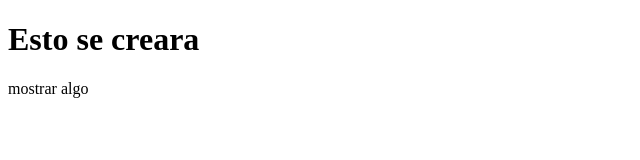
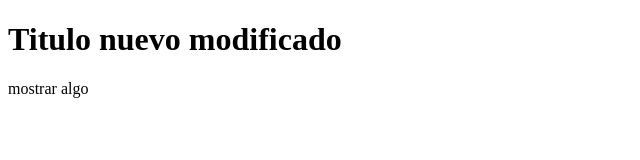
Before and after one commit to MigueCM/git-hello, a plain HTML site: page index.html in a window 1280 px wide. Shown: the whole page, without its empty margins (0-640 px from the left). Drawn offline with Linux system fonts and the light colour scheme.

Commit message:
se modifico titulo nuevamente

```diff
--- a/index.html
+++ b/index.html
@@ -8,7 +8,7 @@
 </head>
 
 <body>
-    <h1>Esto se creara</h1>
+    <h1>Titulo nuevo modificado</h1>
     <p> mostrar algo</p>
 </body>
 
```
